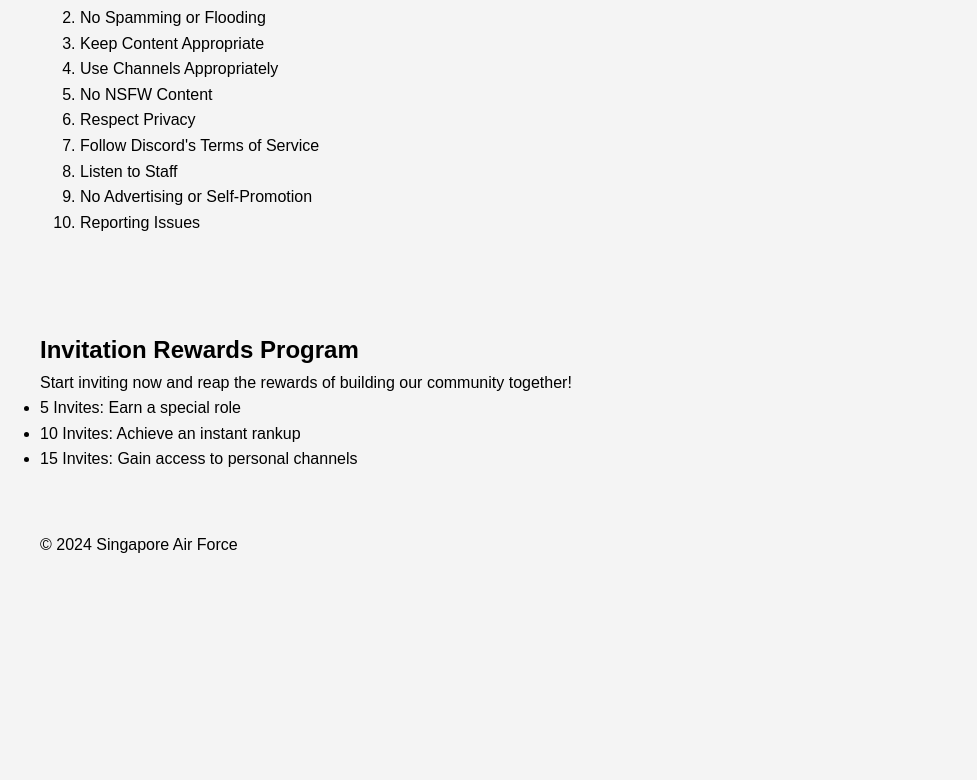
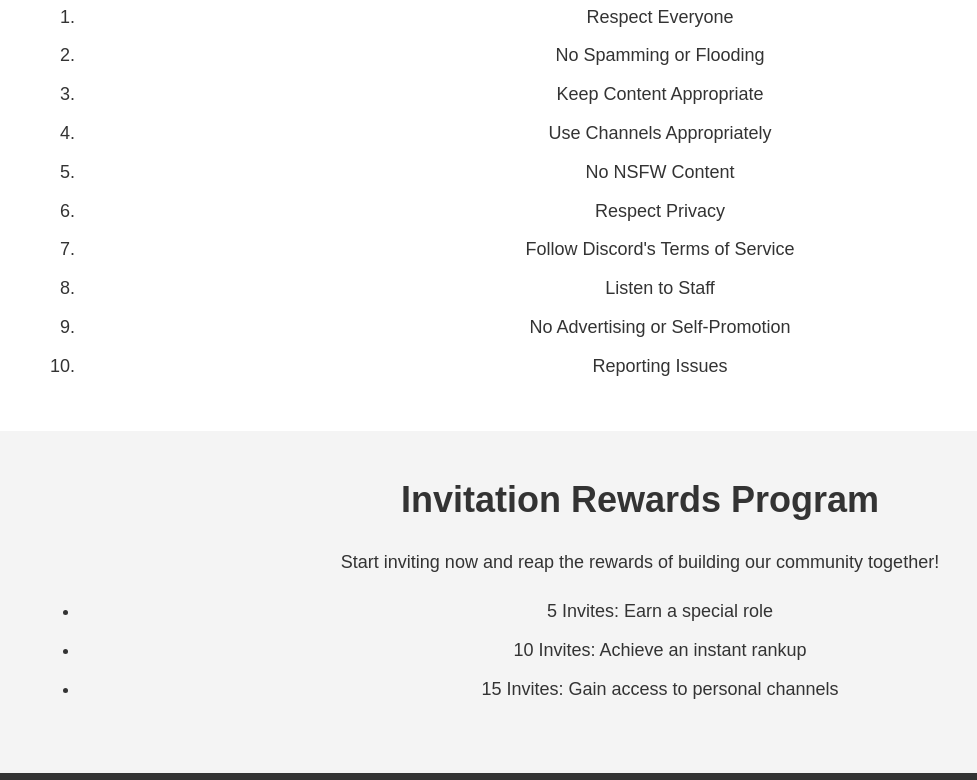
Before and after one commit to ezxmax/Singapore-Airforce, a plain HTML site: page index.html in a window 1280 px wide. Shown: the part 611-1391 px from the top of the page, without its empty margins (0-977 px from the left). Before the commit the page ends 1169 px from the top, so only its background shows below. Drawn offline with Linux system fonts and the light colour scheme.

Commit message:
Update styles.css

```diff
--- a/styles.css
+++ b/styles.css
@@ -1,5 +1,5 @@
 /* Reset default browser styles */
-html, body, h1, h2, h3, p, ul, li {
+html, body, h1, h2, h3, p, ul, ol, li {
     margin: 0;
     padding: 0;
     box-sizing: border-box;
@@ -10,6 +10,7 @@ body {
     font-family: Arial, sans-serif;
     line-height: 1.6;
     background-color: #f4f4f4;
+    color: #333;
 }
 
 .container {
@@ -77,48 +78,54 @@ section {
     border-radius: 5px;
 }
 
-.about {
+.rules {
     background-color: #fff;
     text-align: center;
 }
 
-.about h2 {
+.rules h2 {
     font-size: 36px;
     margin-bottom: 20px;
 }
 
-.about p {
+.rules ol {
+    list-style: decimal;
+    margin-left: 40px;
+}
+
+.rules ol li {
+    font-size: 18px;
+    margin-bottom: 10px;
+}
+
+.invitation {
+    background-color: #f4f4f4;
+    text-align: center;
+}
+
+.invitation h2 {
+    font-size: 36px;
+    margin-bottom: 20px;
+}
+
+.invitation p {
     font-size: 18px;
     margin-bottom: 20px;
 }
 
-.services {
-    background-color: #f4f4f4;
-    text-align: center;
+.invitation ul {
+    list-style: disc;
+    margin-left: 40px;
 }
 
-.services h2 {
-    font-size: 36px;
-    margin-bottom: 20px;
-}
-
-.service {
-    background-color: #fff;
-    margin-bottom: 20px;
-    padding: 20px;
-}
-
-.service img {
-    max-width: 100%;
-    height: auto;
-    margin-bottom: 20px;
-}
-
-.service h3 {
-    font-size: 24px;
+.invitation ul li {
+    font-size: 18px;
     margin-bottom: 10px;
 }
 
-.service p {
-    font-size: 16px;
+footer {
+    background-color: #333;
+    color: #fff;
+    padding: 20px 0;
+    text-align: center;
 }
```
